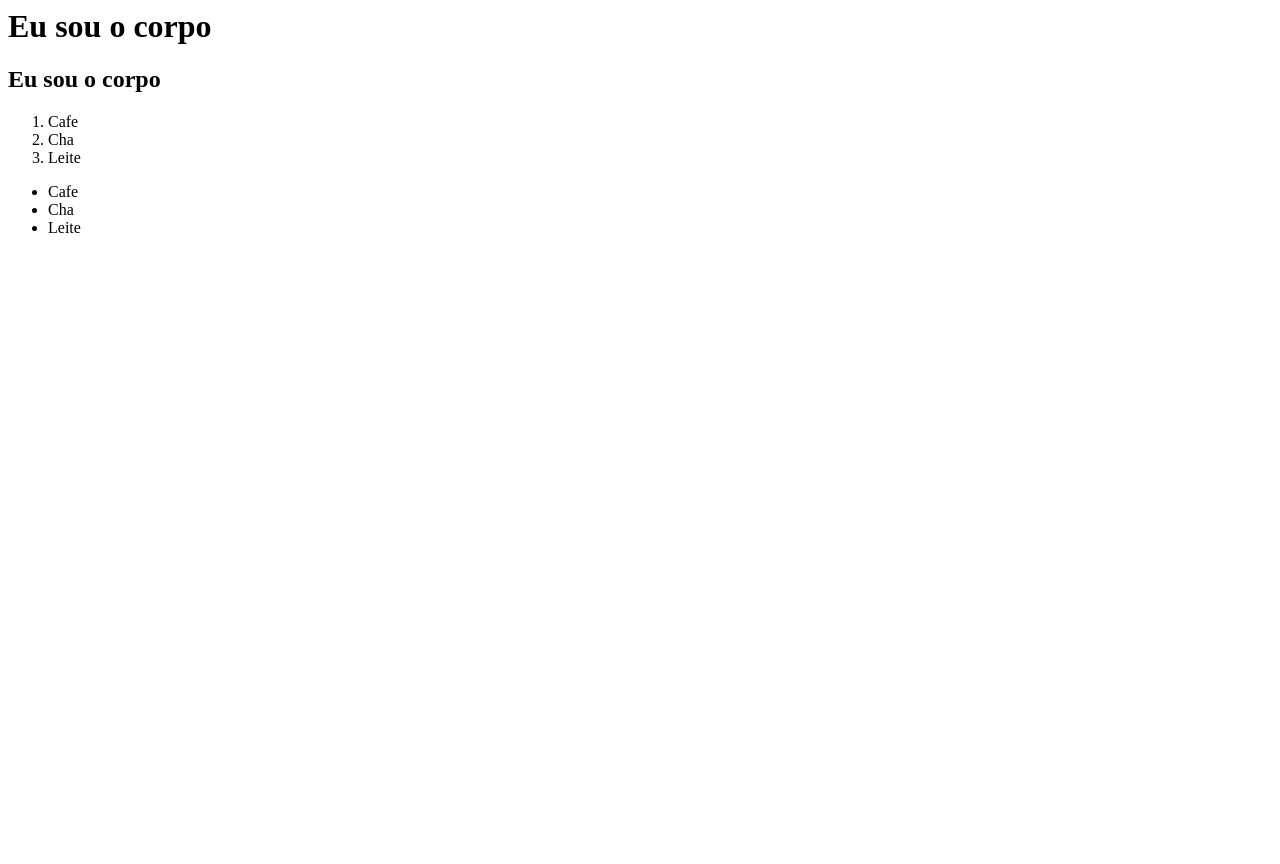
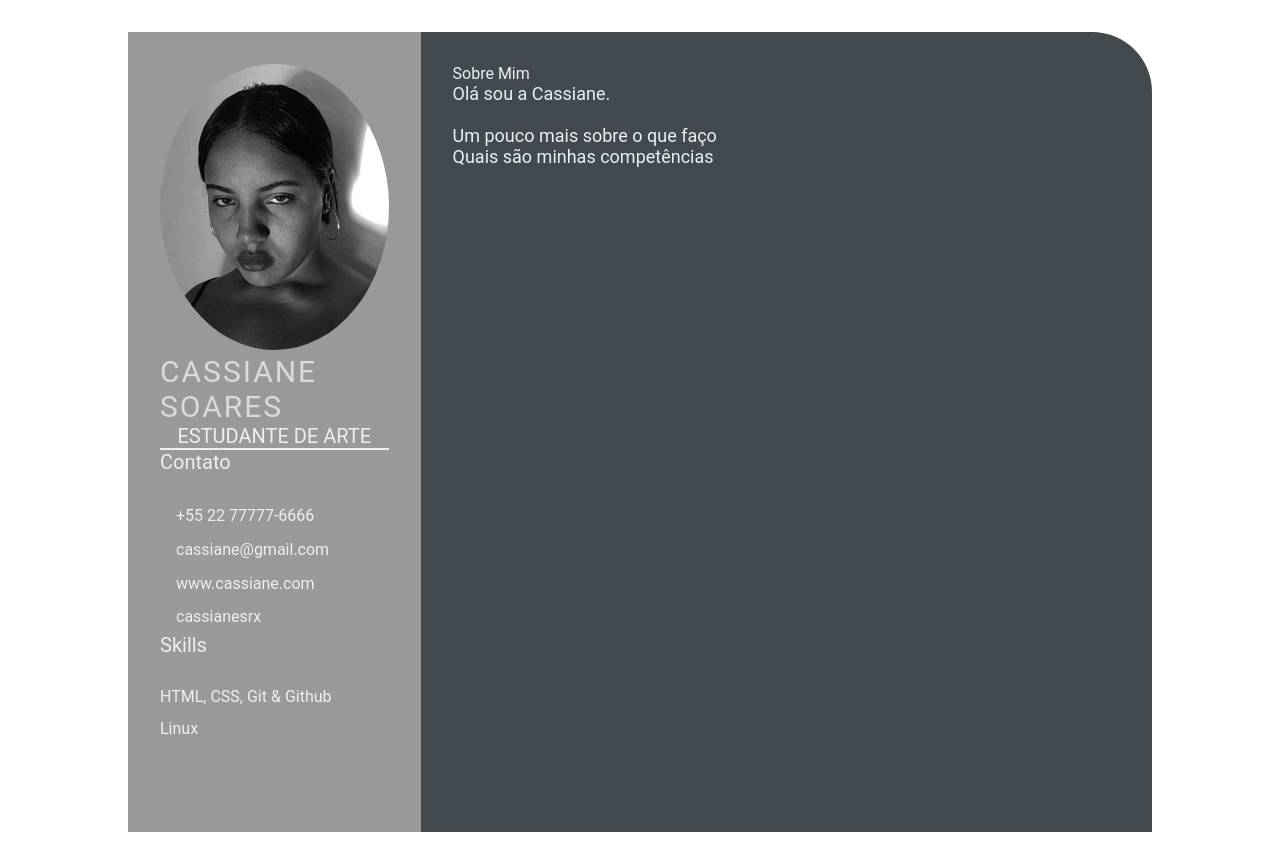
Before and after one commit to cassianesrx/cassianesrx-devweekgit.github.io, a plain HTML site: page index.html in a window 1280 px wide. Before the commit the page ends 800 px from the top, so only its background shows below. Drawn offline with Linux system fonts and the light colour scheme.

Commit message:
atividade curriculo

```diff
--- a/index.html
+++ b/index.html
@@ -1,19 +1,53 @@
-<html>
-  <head>
-    <title>Olá, eu sou a cabeça</title>
-  </head>
-  <body>
-    <h1>Eu sou o corpo</h1>
-    <h2>Eu sou o corpo</h2>
-  </body>
-  <ol>
-    <li>Cafe</li>
-    <li>Cha</li>
-    <li>Leite</li>
-  </ol>
-  <ul>
-    <li>Cafe</li>
-    <li>Cha</li>
-    <li>Leite</li>
-  </ul>
+<!DOCTYPE html>
+<html lang="en">
+<head>
+  <meta charset="UTF-8">
+  <meta http-equiv="X-UA-Compatible" content="IE=edge">
+  <meta name="viewport" content="width=device-width, initial-scale=1.0">
+  <title>Cassiane Soares</title>
+
+  <link rel="stylesheet" href="style.css">
+</head>
+<body>
+  <main class="resume-contents">
+    <section class="left-section">
+      <section class="left-section-contents">
+      <div class="profile">
+        <img class="profile-image" src="img/profile-image.jpeg" alt="Profile image">
+        <p class="name">Cassiane Soares</p>
+        <p class="profession">Estudante de Arte</p>
+      </div>
+      <div class="contact-info">
+        <p class="left-title">Contato</p>
+         <ul>
+          <li><i class="fa fa-phone"></i>+55 22 77777-6666</li>
+          <li><i class="fa fa-envelope"></i>cassiane@gmail.com</li>
+          <li><i class="fa fa-globe"></i>www.cassiane.com</li>
+          <li><i class="fa fa-github"></i>cassianesrx</li>
+         </ul>
+      </div>
+      <div class="skills">
+        <p class="left-title">Skills</p>
+        <ul>
+          <li><p>HTML, CSS, Git & Github</p></li>
+          <li><p>Linux</p></li>
+        </ul>
+      </div>
+      </section>
+    </section>
+
+      <section class="right-section">
+        <div class="right-section-contents">
+          <section class="about gap">
+            <div class="right-title">Sobre Mim</div>
+            <p class="about-me-contents">
+              Olá sou a Cassiane.<br>
+              <br> Um pouco mais sobre o que faço
+              <br> Quais são minhas competências
+            </p>
+          </section>
+        </div>
+      </section>
+  </main
+</body>
 </html>
--- /dev/null
+++ b/style.css
@@ -0,0 +1,103 @@
+* {
+  margin: 0;
+  padding: 0;
+  box-sizing: border-box;
+  list-style: none;
+  font-family: "Roboto", sans-serif;
+}
+
+.resume-contents {
+  min-height: 100vh;
+  width: 80%;
+  margin: 2rem auto;
+  display: grid;
+  grid-template-columns: repeat(7, 1fr);
+}
+
+.left-section {
+  grid-column: span 2;
+  height: 100%;
+  background-color: #999999;
+}
+
+.right-section {
+  grid-column: span 5;
+  height: 100%;
+  background-color: #424a50;
+  border-radius: 0px 60px 0px 0px;
+}
+
+.left-section-contents {
+  padding: 2rem 2rem;
+}
+
+.profile {
+  width: 100%;
+  border-bottom: 2px solid #eeeeee;
+}
+
+.profile .profile-image {
+  width: 100%;
+  border-radius: 100%;
+}
+
+.name {
+  color: #d6dbdf;
+  font-size: 30px;
+  letter-spacing: 2px;
+  text-transform: uppercase;
+}
+
+.profession {
+  color: #eeeeee;
+  font-size: 20px;
+  text-transform: uppercase;
+  text-align: center;
+}
+
+/* .contact-info { border-bottom: 2px solid #1B2631; } */
+.left-title {
+  color: #eeeeee;
+  font-size: 20px;
+}
+
+.contact-info ul {
+  padding-top: 1.5rem;
+}
+
+.contact-info ul li,
+.references ul li {
+  padding: 0.4rem 0;
+  color: #eeeeee;
+}
+
+.contact-info ul li i,
+.references ul li i {
+  padding-right: 1rem;
+  font-size: 18px;
+  color: #eeeeee;
+}
+
+.skills ul {
+  padding-top: 1.5rem;
+}
+.skills ul li p {
+  padding: 0.4rem 0;
+  color: #eeeeee;
+}
+
+.right-section-contents {
+  padding: 2rem 2rem;
+}
+
+.right-title {
+  color: #eeeeee;
+}
+
+.gap {
+  padding-bottom: 2rem;
+}
+.about-me-contents {
+  font-size: 18px;
+  color: #eeeeee;
+}
```
Also changed, not shown: img/profile-image.jpeg (added).
